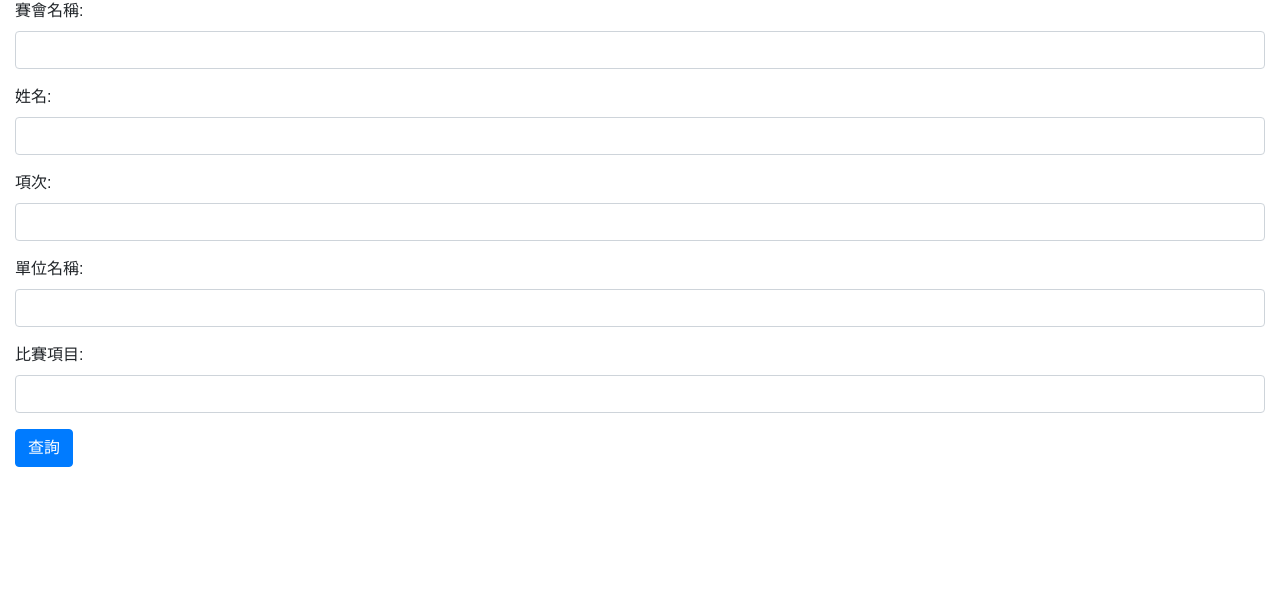
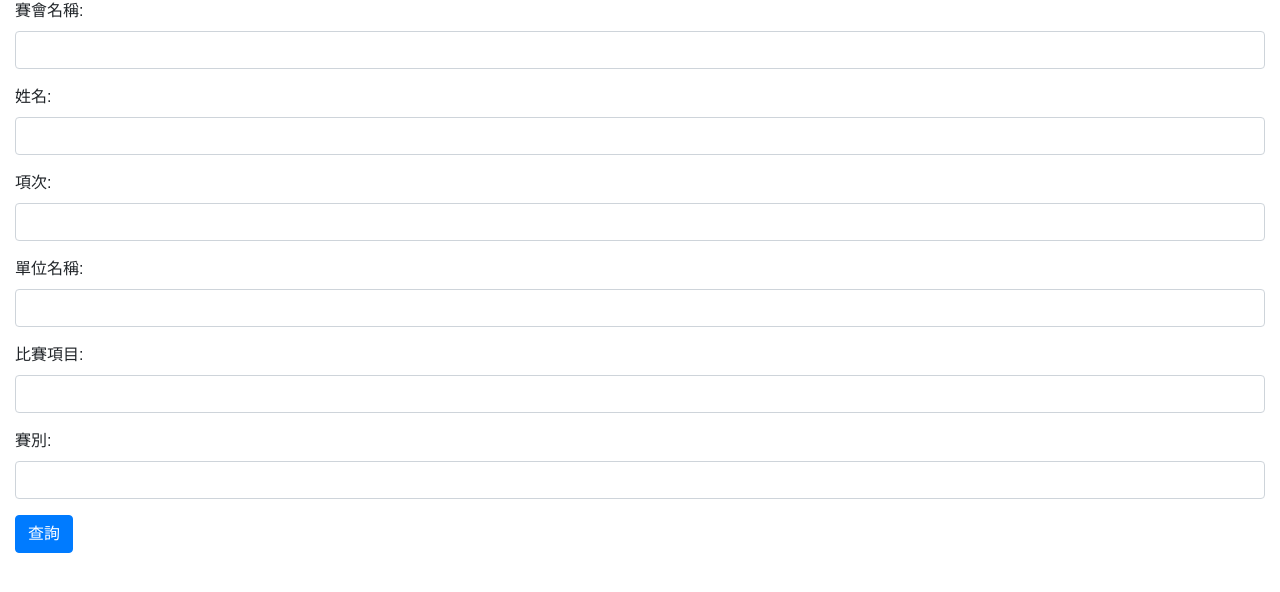
Before and after one commit to momonong/gemini-swim, a Flask app: template src/templates/query.html in a window 1280 px wide. Shown: the part 161-753 px from the top of the page. Run offline with Flask 3, Linux system fonts and the light colour scheme; the template is opened without the code that fills it, so the values that code supplies are empty; parts of the project's set-up code (start-up, migrations or seed data) failed here and were passed over; some libraries are stand-ins or nearby versions.

Commit message:
Update html query result with adding competition_category column

```diff
--- a/src/templates/query.html
+++ b/src/templates/query.html
@@ -23,6 +23,10 @@
         <label for="competition_event">比賽項目:</label>
         <input type="text" name="competition_event" id="competition_event" class="form-control">
     </div>
+    <div class="form-group">
+        <label for="competition_category">賽別:</label>
+        <input type="text" name="competition_category" id="competition_category" class="form-control">
+    </div>
     <button type="submit" class="btn btn-primary">查詢</button>
 </form>
 {% endblock %}
--- a/src/templates/results.html
+++ b/src/templates/results.html
@@ -15,6 +15,7 @@
                     <th>比賽項目</th>
                     <th>比賽成績</th>
                     <th>狀態</th>
+                    <th>賽別</th>
                 </tr>
             </thead>
             <tbody>
@@ -28,6 +29,7 @@
                     <td>{{ row['competition_event'] }}</td>
                     <td>{{ row['grade'] }}</td>
                     <td>{{ row['status'] }}</td>
+                    <td>{{ row['competition_category'] }}</td>
                 </tr>
                 {% endfor %}
             </tbody>
```
